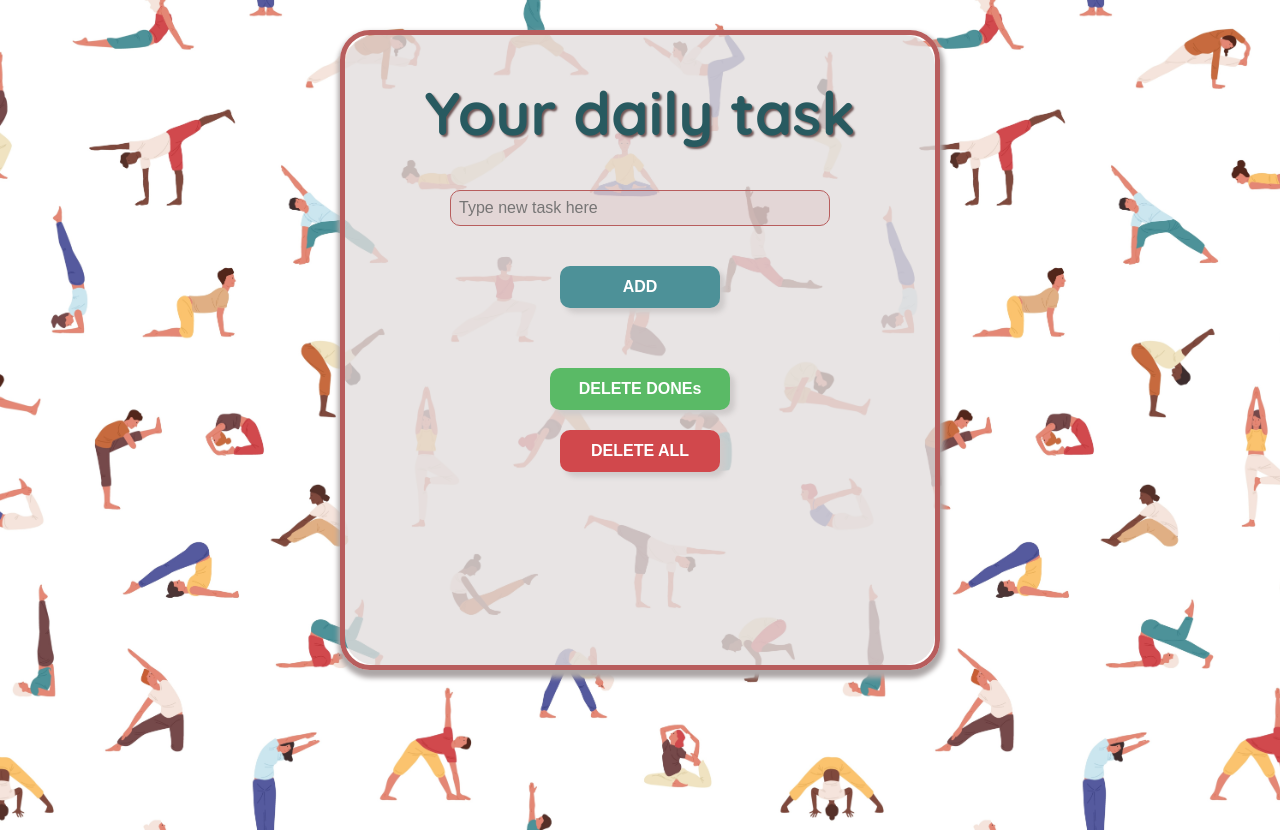
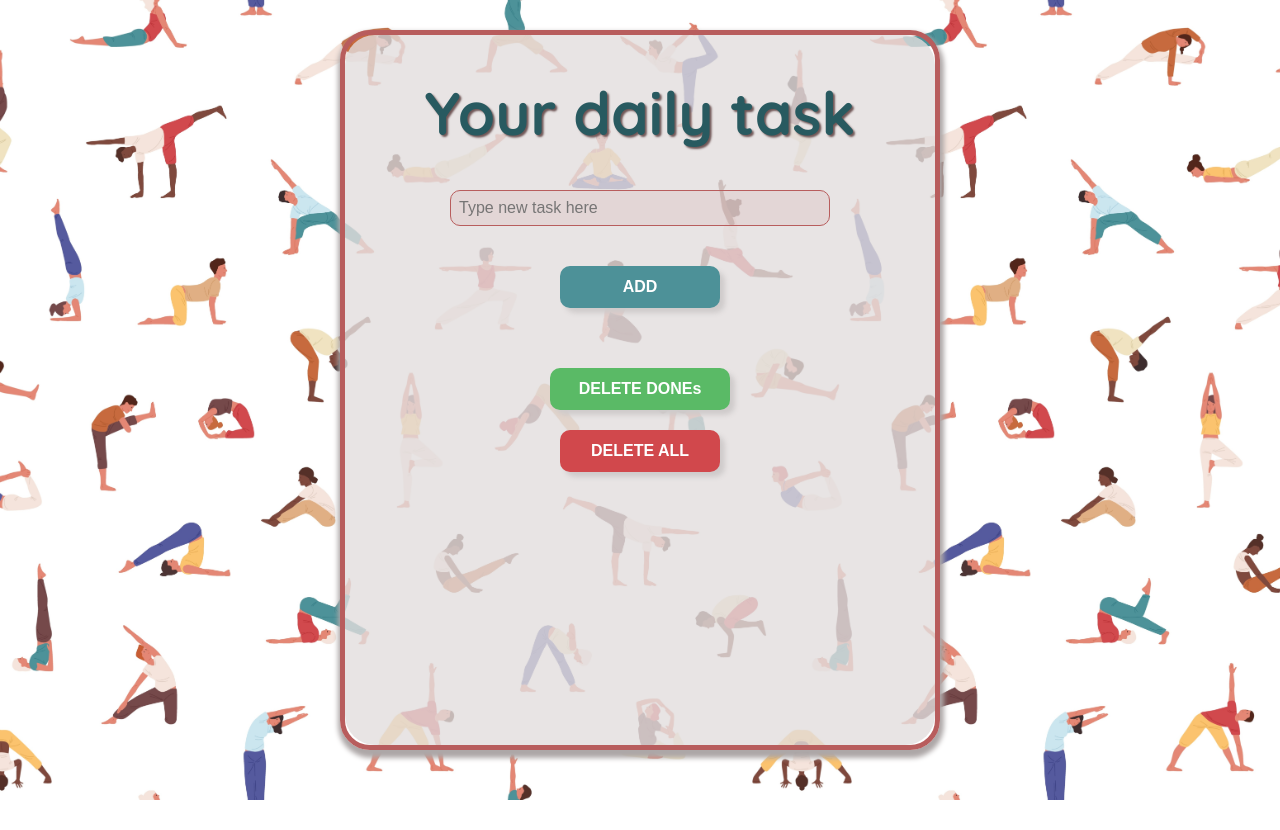
Before and after one commit to nlangerbeins/react-to-do-list, a React (Create React App) app: page / in a window 1280 px wide. After the commit the page ends 800 px from the top, so only its background shows below. Built offline with nearby package versions, Linux system fonts and the light colour scheme.

Commit message:
body margin added

```diff
--- a/src/App.css
+++ b/src/App.css
@@ -9,17 +9,18 @@ body {
     background-size: contain;
     background-repeat: repeat;
     height: 100vh;
+    padding: 30px 20px;
     font-family: 'Quicksand', sans-serif;
     background-color: #fff;
 }
 
-.wrapper {
+/* .wrapper {
     margin: 30px 20px;
-}
+} */
 
 .wrapper_mobil {
     max-width: 600px;
-    min-height: 80vh;
+    min-height: 90vh;
     margin: 0px auto;
     box-shadow: 1px 5px 5px 3px rgb(173, 167, 167);
     display: flex;
@@ -146,9 +147,9 @@ li {
 }
 
 @media all and (max-width: 768px) {
-    .wrapper {
+    /* .wrapper {
         margin: 20px 20px;
-    }
+    } */
 }
 
 @media all and (max-width: 580px) {
```
